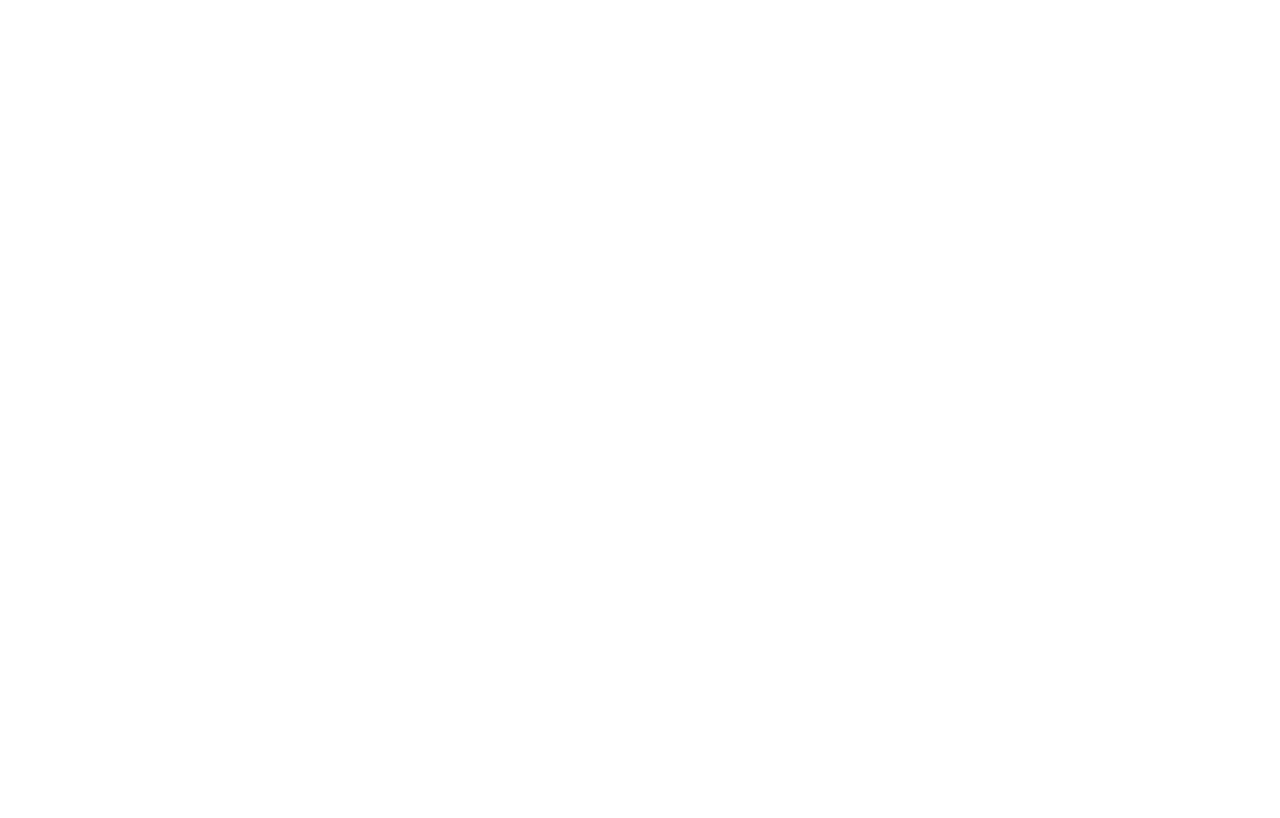
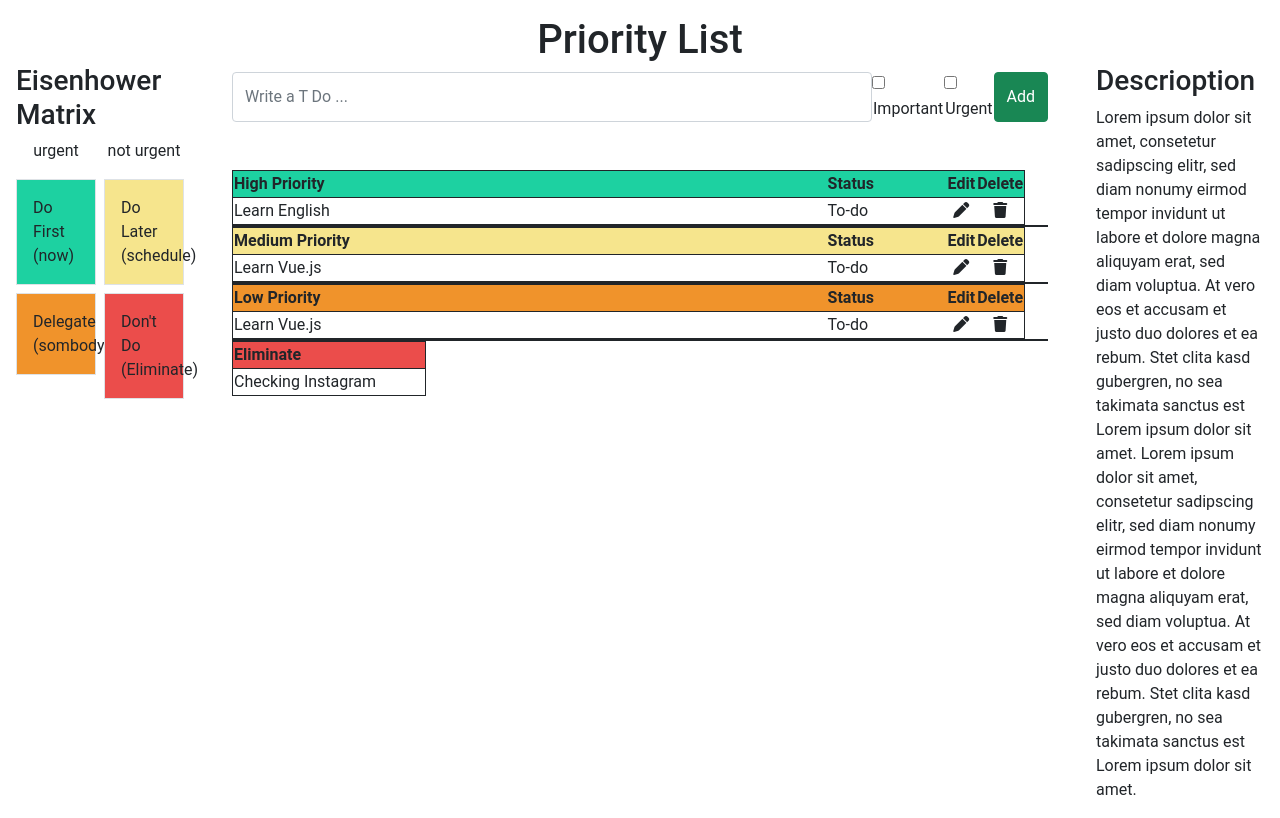
Before and after one commit to niludev/priorities, a Vue app: page / in a window 1280 px wide. Built offline with nearby package versions, Linux system fonts and the light colour scheme.

Commit message:
added components, css and html

```diff
--- a/package.json
+++ b/package.json
@@ -8,6 +8,7 @@
     "lint": "vue-cli-service lint"
   },
   "dependencies": {
+    "bootstrap": "^5.1.3",
     "core-js": "^3.8.3",
     "vue": "^3.2.13"
   },
--- a/src/App.vue
+++ b/src/App.vue
@@ -1,21 +1,35 @@
 <template>
-<div id="app">
-  <link rel="stylesheet" href="https://cdnjs.cloudflare.com/ajax/libs/font-awesome/6.0.0/css/all.min.css" integrity="sha512-9usAa10IRO0HhonpyAIVpjrylPvoDwiPUiKdWk5t3PyolY1cOd4DSE0Ga+ri4AuTroPR5aQvXU9xC6qOPnzFeg==" crossorigin="anonymous" referrerpolicy="no-referrer" />
-  <priorities-app></priorities-app>
-</div>
+  <div id="app" class="m-3">
+    <link
+      rel="stylesheet"
+      href="https://cdnjs.cloudflare.com/ajax/libs/font-awesome/6.0.0/css/all.min.css"
+      integrity="sha512-9usAa10IRO0HhonpyAIVpjrylPvoDwiPUiKdWk5t3PyolY1cOd4DSE0Ga+ri4AuTroPR5aQvXU9xC6qOPnzFeg=="
+      crossorigin="anonymous"
+      referrerpolicy="no-referrer"
+    />
+
+    <div class="row g-5">
+      <EisenhowerMatrix class="col-md-2"></EisenhowerMatrix>
+      <PrioritiesApp class="col-md-8"></PrioritiesApp>
+      <DescriptionApp class="col-md-2"></DescriptionApp>
+    </div>
+  </div>
 </template>
 
 <script>
-import PrioritiesApp from './components/priorities-app.vue'
+import PrioritiesApp from "./components/priorities-app.vue";
+import DescriptionApp from "./components/description-app.vue";
+import EisenhowerMatrix from "./components/eisenhower-matrix.vue";
 
 export default {
-  name: 'App',
+  name: "App",
   components: {
-    PrioritiesApp
-  }
-}
+    PrioritiesApp,
+    EisenhowerMatrix,
+    DescriptionApp,
+  },
+};
 </script>
 
 <style>
-
 </style>
--- /dev/null
+++ b/src/assets/base.css
@@ -0,0 +1,75 @@
+:root {
+  --bs-blue: #0d6efd;
+  --bs-indigo: #6610f2;
+  --bs-purple: #6f42c1;
+  --bs-pink: #d63384;
+  --bs-red: #dc3545;
+  --bs-orange: #fd7e14;
+  --bs-yellow: #ffc107;
+  --bs-green: #198754;
+  --bs-teal: #20c997;
+  --bs-cyan: #0dcaf0;
+  --bs-white: #fff;
+  --bs-gray: #6c757d;
+  --bs-gray-dark: #343a40;
+  --bs-gray-100: #f8f9fa;
+  --bs-gray-200: #e9ecef;
+  --bs-gray-300: #dee2e6;
+  --bs-gray-400: #ced4da;
+  --bs-gray-500: #adb5bd;
+  --bs-gray-600: #6c757d;
+  --bs-gray-700: #495057;
+  --bs-gray-800: #343a40;
+  --bs-gray-900: #212529;
+  --bs-primary: #f0932b;
+  --bs-secondary: #6c757d;
+  --bs-success: #1dd1a1;
+  --bs-info: #0dcaf0;
+  --bs-warning: #f6e58d;
+  --bs-danger: #eb4d4b;
+  --bs-light: #f8f9fa;
+  --bs-dark: #212529;
+  --bs-primary-rgb: 240, 147, 43;
+  --bs-secondary-rgb: 108,117,125;
+  --bs-success-rgb: 29, 209, 161;
+  --bs-info-rgb: 13,202,240;
+  --bs-warning-rgb: 246, 229, 141;
+  --bs-danger-rgb: 235, 77, 75;
+  --bs-light-rgb: 248,249,250;
+  --bs-dark-rgb: 33,37,41;
+  --bs-white-rgb: 255,255,255;
+  --bs-black-rgb: 0,0,0;
+  --bs-body-color-rgb: 33,37,41;
+  --bs-body-bg-rgb: 255,255,255;
+}
+
+html {
+  height: 100%;
+}
+body {
+  height: 100%;
+  margin: 0;
+  font-family:'Roboto', 'Helvetica Neue', 'Helvetica', 'Arial', sans-serif;
+}
+img {
+  vertical-align: bottom; /* solution for space under image */
+}
+label {
+  padding: 1px;
+}
+input[type="text"] {
+  height: 18px; /* chrome - firefox */
+  line-height: 18px; /* chrome - firefox */
+}
+select {
+  vertical-align: top;
+  height: 20px; /* chrome - firefox */
+  line-height: 20px; /* chrome - firefox */
+  border: 0; /* chrome - firefox */
+  padding: 0; /* chrome - firefox */
+}
+button {
+  background-color: gainsboro; /* chrome - firefox */
+  border-width: 1px; /* chrome - firefox */
+  padding: 1px 5px;
+}
--- /dev/null
+++ b/src/components/description-app.vue
@@ -0,0 +1,27 @@
+<template>
+  <div>
+    <h3 class="mt-5">Descrioption</h3>
+    <p>
+        Lorem ipsum dolor sit amet, consetetur sadipscing elitr, sed diam nonumy eirmod tempor invidunt ut
+        labore et dolore magna aliquyam erat, sed diam voluptua. At vero eos et accusam et justo duo dolores
+        et ea rebum. Stet clita kasd gubergren, no sea takimata sanctus est Lorem ipsum dolor sit amet. Lorem
+        ipsum dolor sit amet, consetetur sadipscing elitr, sed diam nonumy eirmod tempor invidunt ut labore et
+        dolore magna aliquyam erat, sed diam voluptua. At vero eos et accusam et justo duo dolores et ea rebum.
+        Stet clita kasd gubergren, no sea takimata sanctus est Lorem ipsum dolor sit amet.
+    </p>
+  </div>
+</template>
+
+<script>
+export default {
+  name: 'DescriptionApp',
+  props: {
+    msg: String
+  }
+}
+</script>
+
+<!-- Add "scoped" attribute to limit CSS to this component only -->
+<style scoped>
+
+</style>
--- /dev/null
+++ b/src/components/eisenhower-matrix.vue
@@ -0,0 +1,58 @@
+<template>
+  <div>
+    <h3 class="mt-5">Eisenhower Matrix</h3>
+
+    <div>
+      <div class="row g-2">
+        <div class="col-6 ">
+          <p class="text-center">urgent</p>
+          <div class="p-3 border bg-success">Do First (now)</div>
+        </div>
+        <div class="col-6">
+          <p class="text-center">not urgent</p>
+          <div class="p-3 border bg-warning">Do Later (schedule)</div>
+        </div>
+        <div class="col-6">
+          <div class="p-3 border bg-primary">Delegate (sombody)</div>
+        </div>
+        <div class="col-6">
+          <div class="p-3 border bg-danger">Don't Do (Eliminate)</div>
+        </div>
+      </div>
+    </div>
+
+  </div>
+</template>
+
+<script>
+export default {
+  name: "EisenhowerMatrix",
+  props: {
+    msg: String,
+  },
+
+  data() {
+    return {
+      todoInputValue: "",
+      todoEditedInputValue: null,
+      allStatuses: ["to-do", "in-progress", "done"],
+      todos: [
+        {
+          name: "Learn English",
+          status: "to-do",
+        },
+        {
+          name: "Learn Vue.JS",
+          status: "in-progress",
+        },
+      ],
+    };
+  },
+
+  methods: {},
+};
+</script>
+
+
+<style scoped>
+</style>
--- a/src/components/priorities-app.vue
+++ b/src/components/priorities-app.vue
@@ -1,19 +1,150 @@
 <template>
   <div class="container">
+    <h1 class="text-center">Priority List</h1>
 
+    <!-- Input Box: -->
+    <div class="d-flex">
+      <input placeholder="Write a T Do ..." class="form-control rounded-left" />
+
+      <!-- Checkbox: -->
+      <div class="d-flex">
+        <div>
+          <input type="checkbox" id="important" name="important" />
+          <label for="important">Important</label>
+        </div>
+
+        <div>
+          <input type="checkbox" id="urgrnt" name="urgrnt" />
+          <label for="urgrnt">Urgent</label>
+        </div>
+      </div>
+
+      <button class="btn btn-success rounded-right">Add</button>
+    </div>
+
+    <!-- Priority List: -->
+    <div id="tables">
+      <table class="table table-bordered mt-5">
+        <div id="1-highPriority">
+          <thead>
+            <tr class="bg-success">
+              <th scope="col" class="w-75">High Priority</th>
+              <th scope="col">Status</th>
+              <th scope="col" class="text-center">Edit</th>
+              <th scope="col" class="text-center">Delete</th>
+            </tr>
+          </thead>
+          <tbody>
+            <tr>
+              <td>
+                <span>Learn English</span>
+              </td>
+              <td style="width: 120px">
+                <span>To-do</span>
+              </td>
+              <td class="text-center">
+                <div>
+                  <i class="fa-solid fa-pen"></i>
+                </div>
+              </td>
+              <td class="text-center">
+                <div>
+                  <i class="fa-solid fa-trash"></i>
+                </div>
+              </td>
+            </tr>
+          </tbody>
+        </div>
+
+        <div id="2-mediumPriority">
+          <thead>
+            <tr class="bg-warning">
+              <th scope="col" class="w-75">Medium Priority</th>
+              <th scope="col">Status</th>
+              <th scope="col" class="text-center">Edit</th>
+              <th scope="col" class="text-center">Delete</th>
+            </tr>
+          </thead>
+          <tbody>
+            <tr>
+              <td>
+                <span>Learn Vue.js</span>
+              </td>
+              <td style="width: 120px">
+                <span>To-do</span>
+              </td>
+              <td class="text-center">
+                <div>
+                  <i class="fa-solid fa-pen"></i>
+                </div>
+              </td>
+              <td class="text-center">
+                <div>
+                  <i class="fa-solid fa-trash"></i>
+                </div>
+              </td>
+            </tr>
+          </tbody>
+        </div>
+
+        <div id="3-lowPriority">
+          <thead>
+            <tr class="bg-primary">
+              <th scope="col" class="w-75">Low Priority</th>
+              <th scope="col">Status</th>
+              <th scope="col" class="text-center">Edit</th>
+              <th scope="col" class="text-center">Delete</th>
+            </tr>
+          </thead>
+          <tbody>
+            <tr>
+              <td>
+                <span>Learn Vue.js</span>
+              </td>
+              <td style="width: 120px">
+                <span>To-do</span>
+              </td>
+              <td class="text-center">
+                <div>
+                  <i class="fa-solid fa-pen"></i>
+                </div>
+              </td>
+              <td class="text-center">
+                <div>
+                  <i class="fa-solid fa-trash"></i>
+                </div>
+              </td>
+            </tr>
+          </tbody>
+        </div>
+
+        <div id="4-eliminate">
+          <thead>
+            <tr class="bg-danger">
+              <th scope="col" colspan="4" class="w-75">Eliminate</th>
+            </tr>
+          </thead>
+          <tbody>
+            <tr>
+              <td colspan="4">Checking Instagram</td>
+            </tr>
+          </tbody>
+        </div>
+
+      </table>
+    </div>
   </div>
 </template>
 
 <script>
 export default {
-  name: 'PriotitiesApp',
+  name: "PriotitiesApp",
   props: {
-    msg: String
-  }
-}
+    msg: String,
+  },
+};
 </script>
 
 <!-- Add "scoped" attribute to limit CSS to this component only -->
 <style scoped>
-
 </style>
--- a/src/main.js
+++ b/src/main.js
@@ -1,6 +1,7 @@
 import { createApp } from 'vue'
 import App from './App.vue'
-/* import 'bootstrap/dist/css/bootstrap.min.css' */
+import 'bootstrap/dist/css/bootstrap.min.css'
+import './assets/base.css'
 
 createApp(App).mount('#app')
 
```
Also changed, not shown: 2 other files (tests, documents, lock files or other folders).
